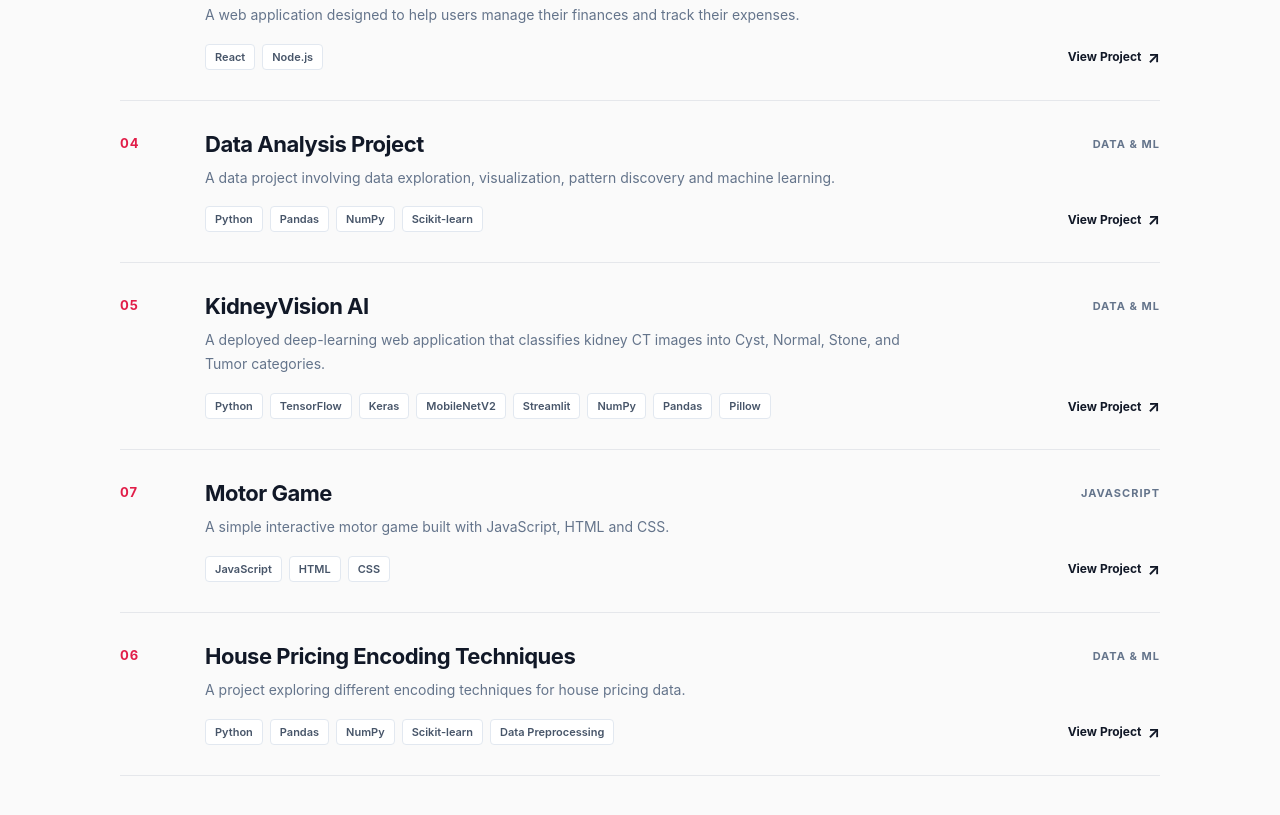
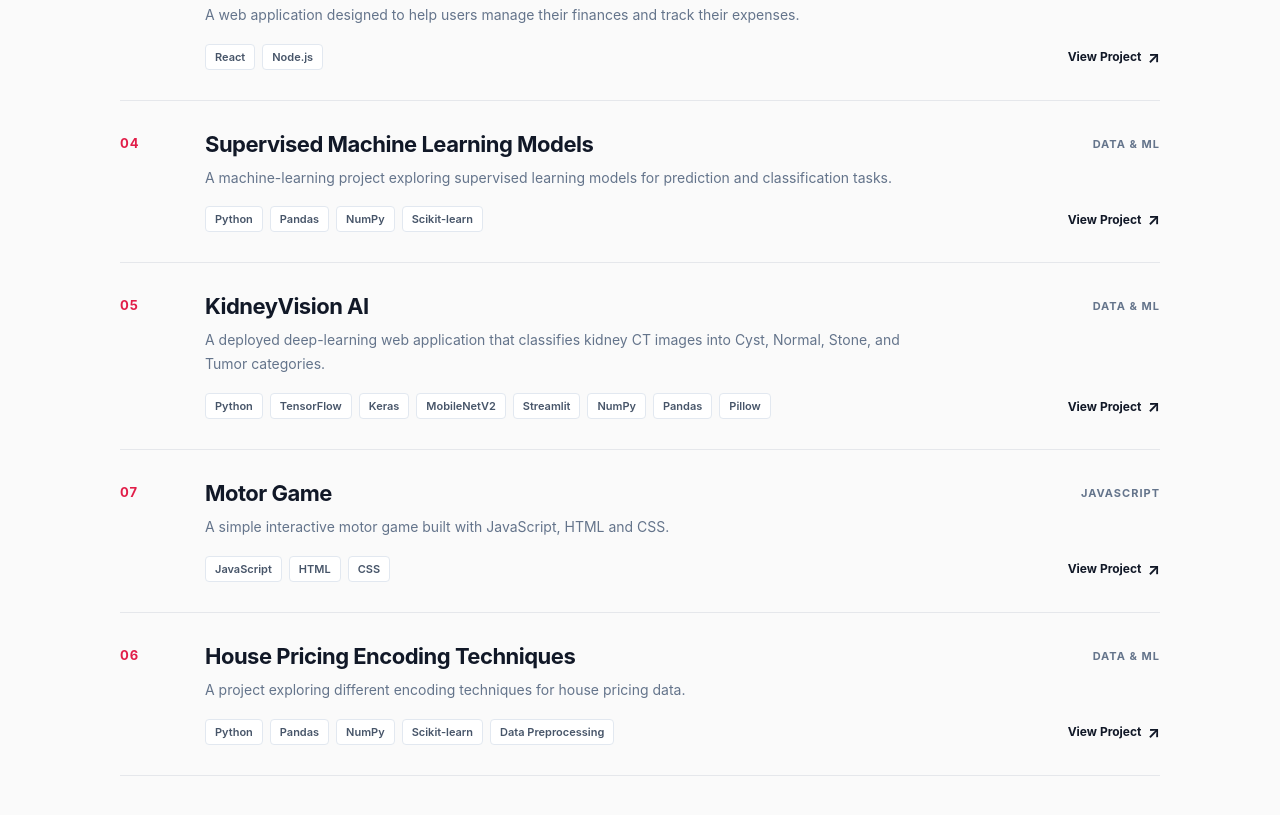
Before and after one commit to anualitheuwayo/My-Portfolio, a React (Vite) app: page / in a window 1280 px wide. Shown: the part 3580-4395 px from the top of the page. Built offline with nearby package versions, Linux system fonts and the light colour scheme.

Commit message:
added changes

```diff
--- a/src/components/Projects.jsx
+++ b/src/components/Projects.jsx
@@ -63,12 +63,12 @@ function Projects() {
 
     {
       number: "04",
-      title: "Data Analysis Project",
+      title: "Supervised Machine Learning Models",
       category: "Data & ML",
       description:
-        "A data project involving data exploration, visualization, pattern discovery and machine learning.",
+        "A machine-learning project exploring supervised learning models for prediction and classification tasks.",
       details:
-        "This project focuses on transforming raw data into useful insights. It includes data cleaning, exploratory data analysis, visualization, feature preparation and supervised machine learning techniques using Python's data science ecosystem.",
+        "This project demonstrates an end-to-end supervised machine-learning workflow using Python. It covers data cleaning, exploratory data analysis, feature preparation, train-test splitting, model training, and performance evaluation. Multiple supervised learning algorithms are applied and compared to understand how well they learn patterns from labelled data and make predictions on unseen data. The project highlights practical use of the Scikit-learn ecosystem for building, evaluating, and improving predictive models.",
       technologies: [
         "Python",
         "Pandas",
```
